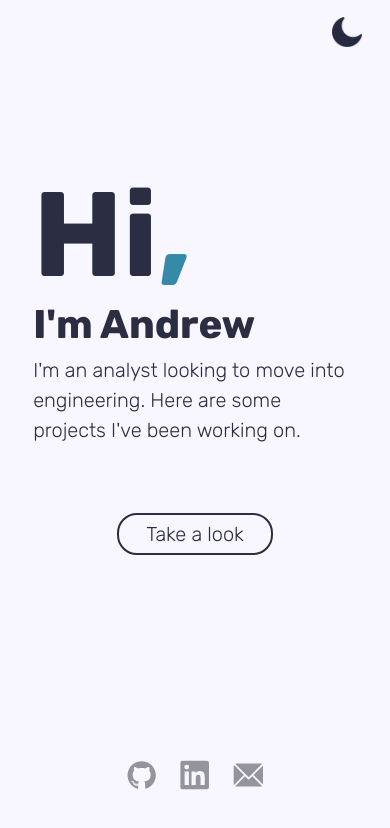
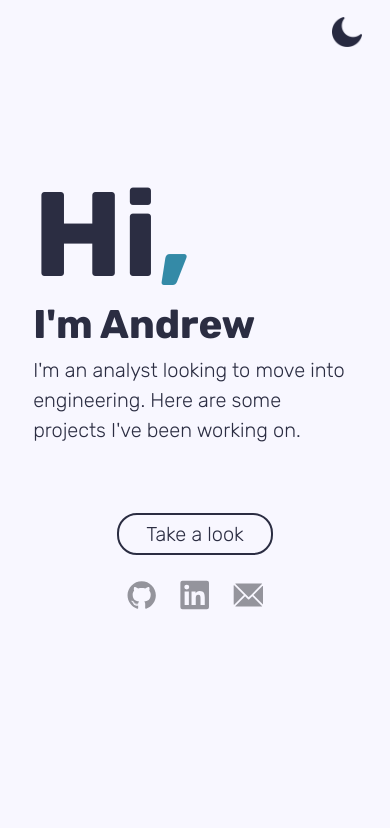
Before and after one commit to andrewpblee/portfolio, a Gatsby site: page / in a window 390 px wide. Built offline with nearby package versions, Linux system fonts and the light colour scheme; Gatsby itself is replaced by a stand-in of ours.

Commit message:
removing min height

```diff
--- a/src/styles/global.css
+++ b/src/styles/global.css
@@ -210,6 +210,7 @@ a {
   .hp-wrapper {
     width: 42vw;
     min-height: 70vh;
+    padding-bottom: 3vh;
     margin: 0 auto;
   }
   .modeToggle {
@@ -374,7 +375,7 @@ a {
 
   .hp-wrapper {
     width: 95%;
-    min-height: 70vh;
+    padding-bottom: 3vh;
     margin: 0 auto;
   }
 
```
